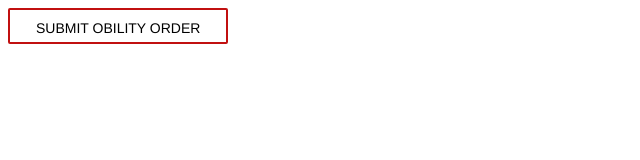
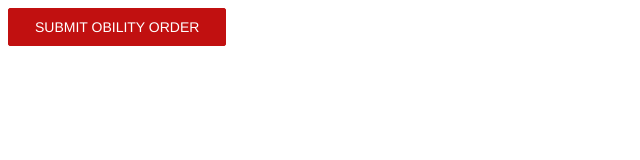
Before and after one commit to jpc1957/jpc1957.github.io, a plain HTML site: page index.html in a window 1280 px wide. In both pictures the pointer is over the link "SUBMIT OBILITY ORDER". Shown: the whole page, without its empty margins (0-640 px from the left). Drawn offline with Linux system fonts and the light colour scheme.

Commit message:
Update index.html

```diff
--- a/index.html
+++ b/index.html
@@ -12,7 +12,6 @@
       -webkit-transition: all .2s ease-in-out;
       transition: all .2s ease-in-out;
       display: inline-block;
-      height: 2.25rem;
       padding: 0 1.625rem;
       border-radius: 2px;
       box-sizing: border-box;
@@ -25,7 +24,8 @@
     }
 
     .button:hover {
-      border: solid #c11010 2px;
+      background: #c11010;
+      color: white;
     }
   </style>
 </head>
```
